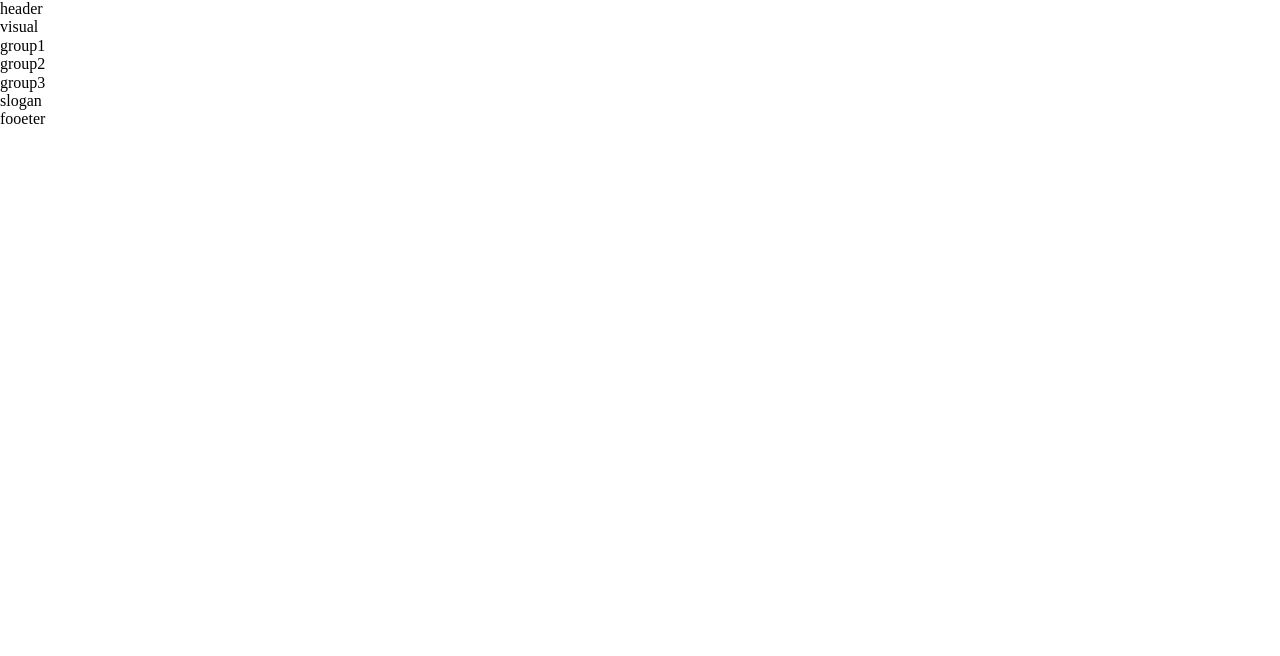
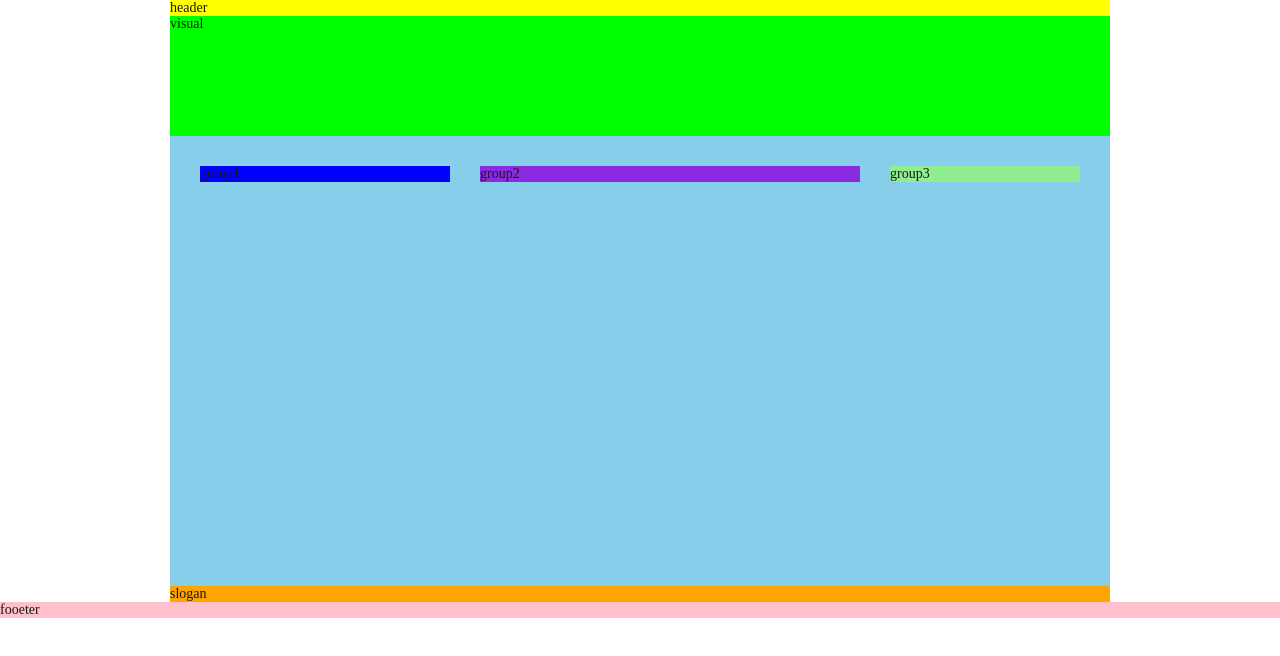
Before and after one commit to Kimtaeyoon-developer/FDS18, a plain HTML site: page index.html in a window 1280 px wide. Drawn offline with nearby package versions, Linux system fonts and the light colour scheme; a web font is replaced by a local one.

Commit message:
다양한 방법을 활용한 레이아웃

```diff
--- a/css/stylesheet.css
+++ b/css/stylesheet.css
@@ -1,8 +1,20 @@
 @import url(//spoqa.github.io/spoqa-han-sans/css/SpoqaHanSans-kr.css);
 @import url(https://necolas.github.io/normalize.css/8.0.1/normalize.css);
-@import url(./fontello.css)
+@import url(./fontello.css);
+body *,
+body *::before,
+body *::after {
+  box-sizing: border-box;
+}
+
+html {
+  font-size: 10px;
+}
 body {
   font-family: 'Spoqa Han Sans', 'Sans-serif';
+  font-size: 1.4rem;
+  color: #181818;
+  background: #fff;
 }
 
 
@@ -10,3 +22,60 @@ body {
 .skip-nav{
   display: none;
 }
+
+
+/* 레이아웃 */
+.header,
+.visual,
+.main,
+.slogan {
+  width: 940px;
+  margin: 0 auto;
+}
+.header {
+  background: yellow;
+
+}
+.visual {
+  background: lime;
+  height: 120px;
+}
+.main{
+  background: skyblue;
+  /*display: flex;
+  flex-flow: row nowrap;
+  justify-content: space-between;*/
+  padding: 30px 15px;
+  overflow: hidden;
+  min-height: 450px;
+}
+/*.clearfix::after{
+  content: "";
+  clear: both;
+  display: block;
+}*/
+/*.clearfix {
+  clear: both;
+}*/
+.group {
+  margin: 0px 15px;
+  float: left;
+}
+.group1 {
+  background: blue;
+  width: 250px;
+}
+.group2 {
+  background-color: blueviolet;
+  width: 380px;
+}
+.group3 {
+  background-color: lightgreen;
+  width: 190px;
+}
+.slogan {
+  background: orange;
+}
+.footer {
+  background: pink;
+}
```
